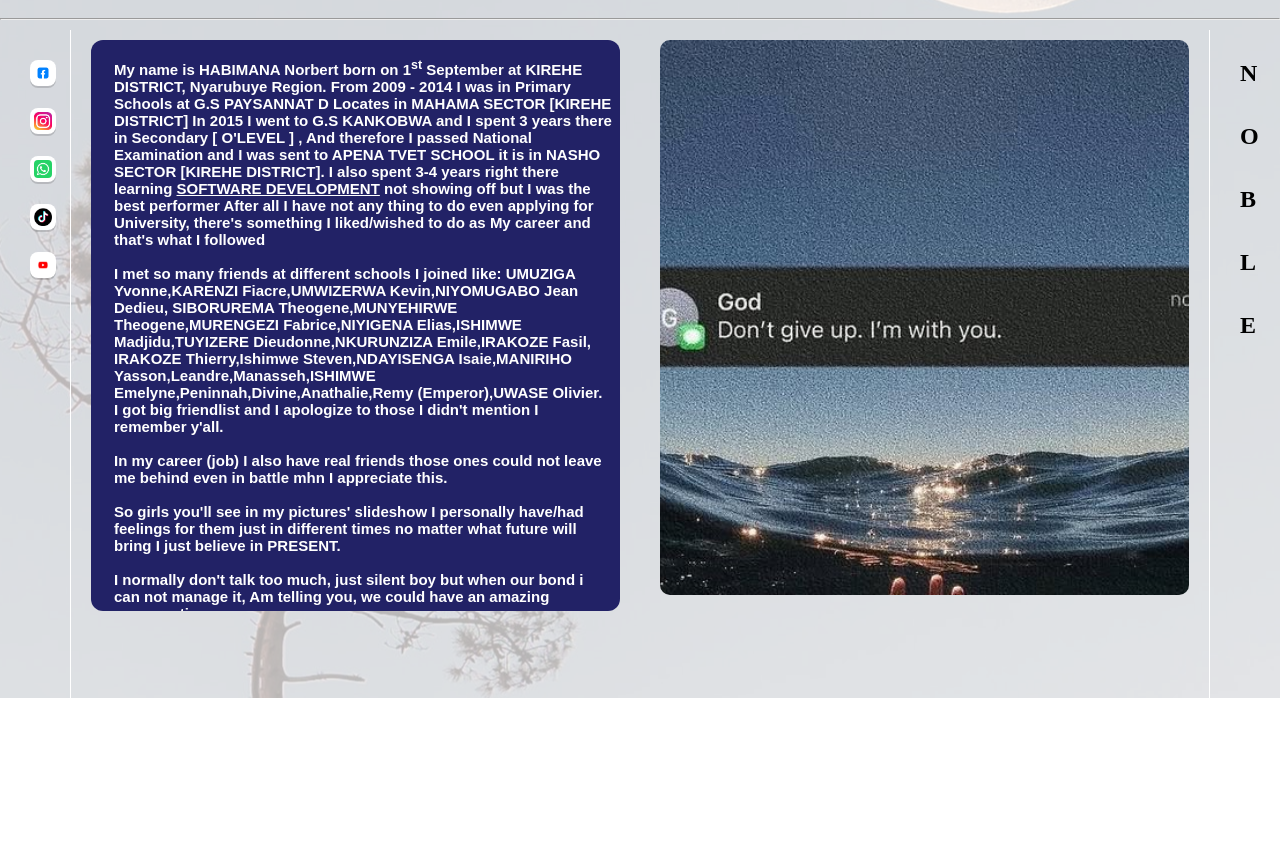
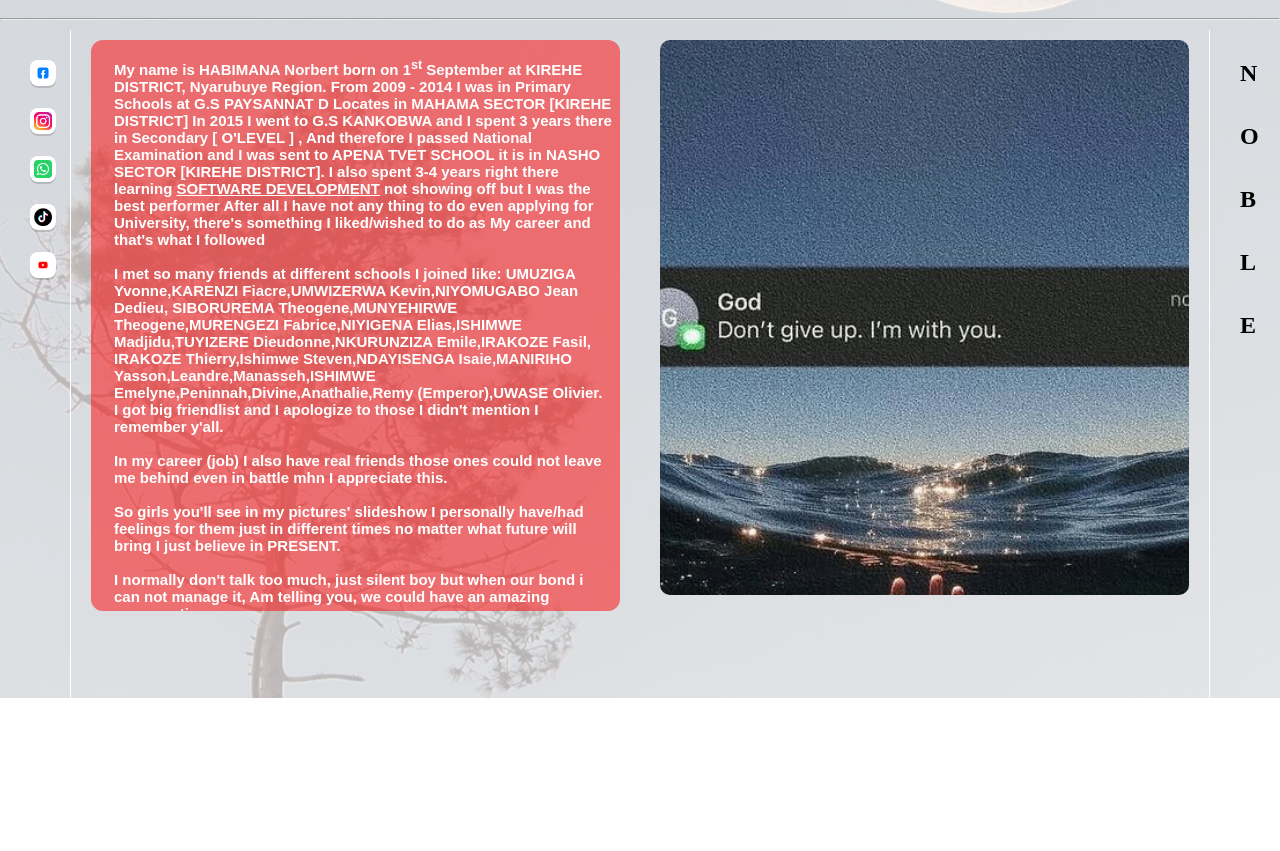
Before and after one commit to uwamahoroaline2018-sudo/Norbert, a PHP site: page /home.php in a window 1280 px wide. Shown: the part 206-1057 px from the top of the page. Run offline with PHP 8.4, Linux system fonts and the light colour scheme.

Commit message:
Update stile.css

```diff
--- a/stile.css
+++ b/stile.css
@@ -431,7 +431,7 @@ li
 	max-width: 900px;
 	height: 555px;
 	overflow-y: auto;
-	background: #226;
+	background: #FF000080;
 	border-radius: 12px;
 	padding: 8px;
 
```
